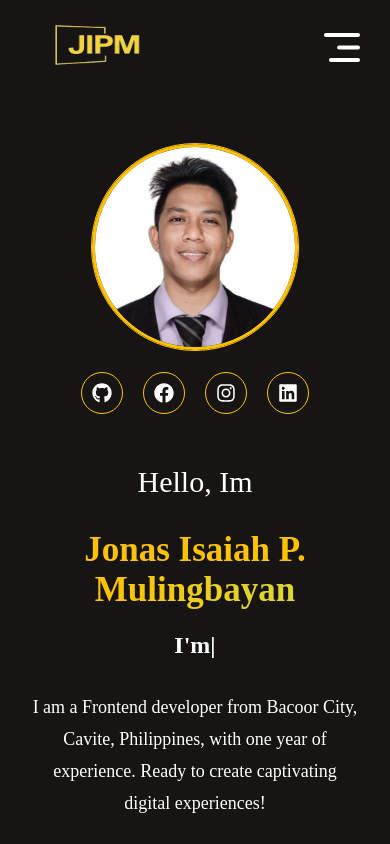
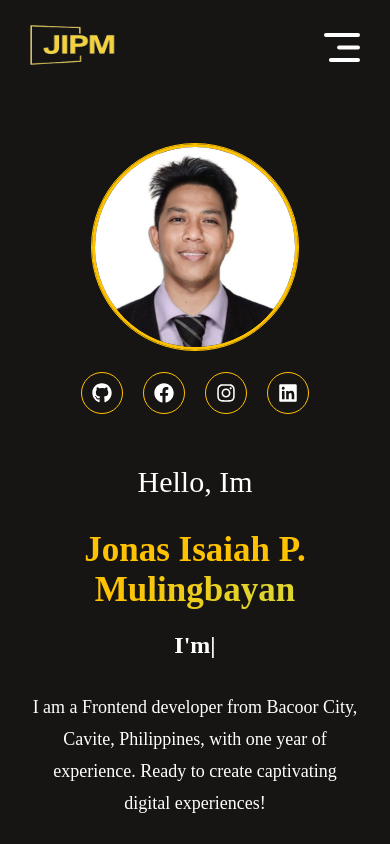
Before and after one commit to jonasmulingbayan/jonasisaiahmulingbayan, a React (Vite) app: page / in a window 390 px wide. Shown: the top 844 px of the page. Built offline with nearby package versions, Linux system fonts and the light colour scheme; a web font is replaced by a local one.

Commit message:
Updated Navbar

```diff
--- a/src/Components/Navbar/Navbar.css
+++ b/src/Components/Navbar/Navbar.css
@@ -153,9 +153,14 @@
         flex-direction: row;
         gap:20px;
     }
+    .navbar-logo{
+        margin-left:-25px;
+    }
 }
 
 @media(max-width:500px){
+
+
     .navbar h3{
         font-size:18px;
         margin-left:-10px;
```
